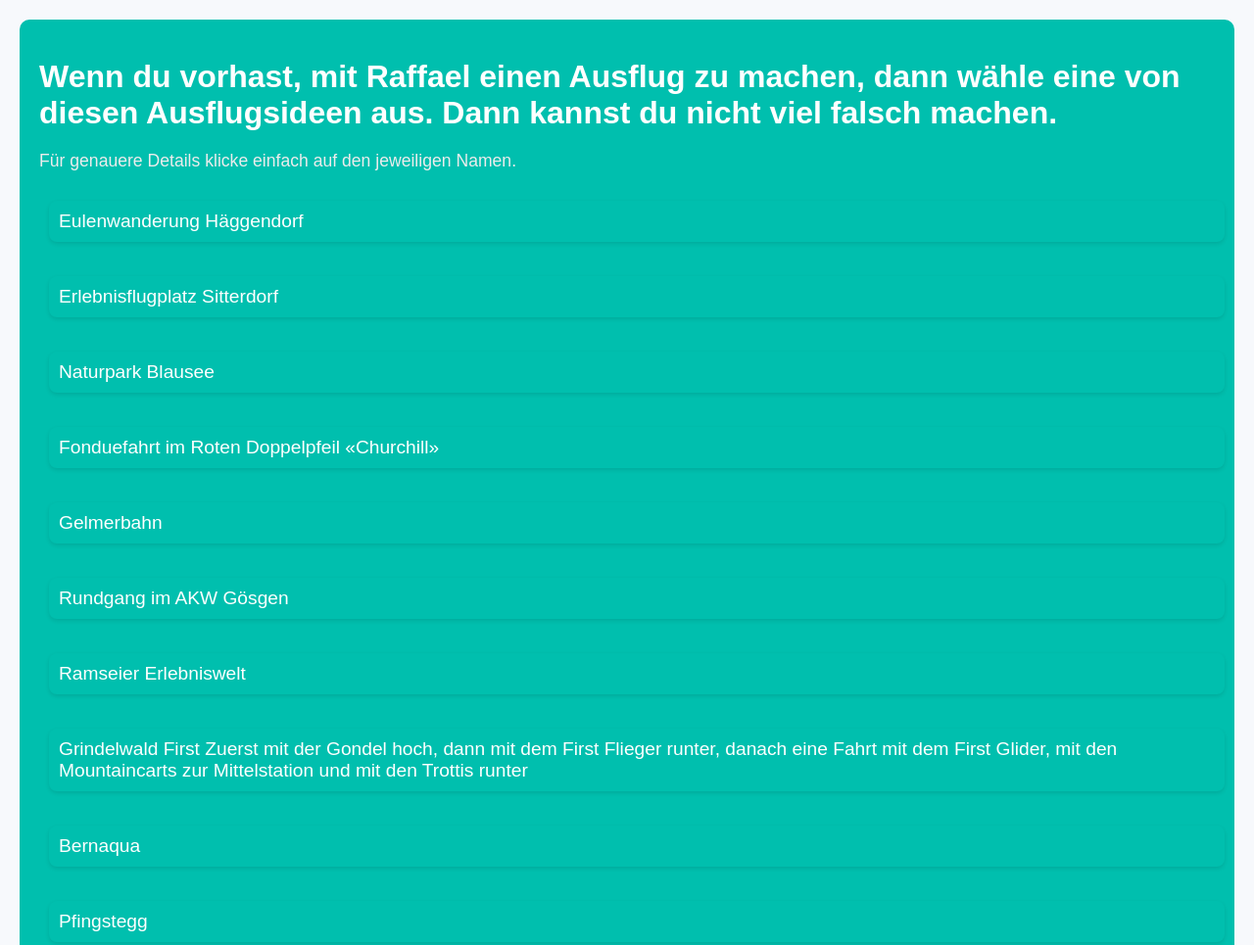
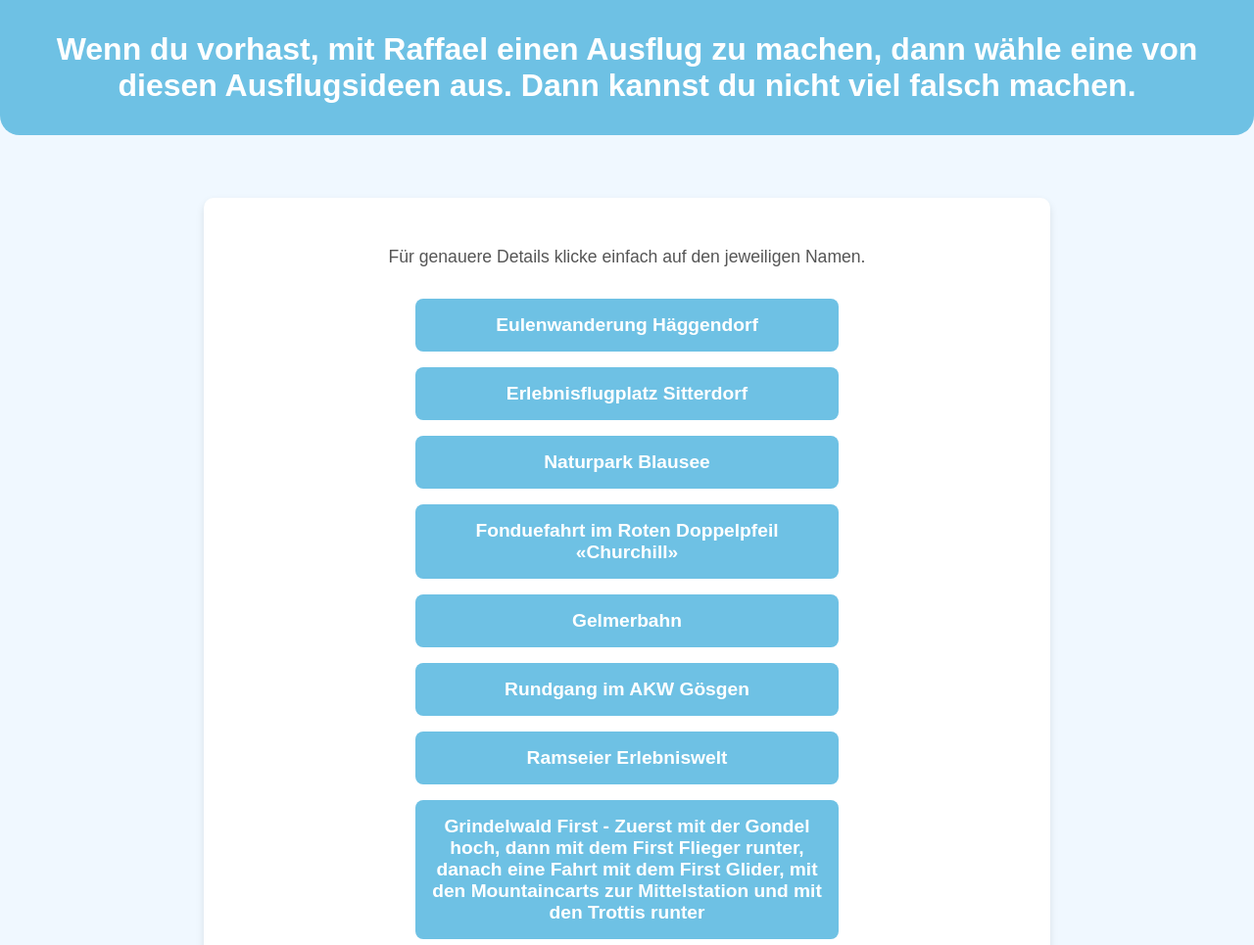
Before and after one commit to raffaelbauer/Ausflugsideen, a plain HTML site: page index.html in a window 1280 px wide. Shown: the top 965 px of the page at 98% size. Drawn offline with Linux system fonts and the light colour scheme.

Commit message:
Update index.html

```diff
--- a/index.html
+++ b/index.html
@@ -5,80 +5,108 @@
     <meta name="viewport" content="width=device-width, initial-scale=1.0">
     <title>Ausflugsideen</title>
     <style>
+        /* Allgemeines Design */
         body {
-            font-family: 'Arial', sans-serif;
-            background-color: #f7f9fc;
-            color: #333;
+            font-family: Arial, sans-serif;
             margin: 0;
             padding: 0;
+            background-color: #f0f8ff; /* Hellblau */
+            color: #333;
         }
-        .header-background {
-            padding: 40px 20px;
-            background-color: #00bfae; /* Grün */
+
+        /* Header-Design */
+        header {
+            background: #6EC1E4; /* Blau */
             color: white;
+            padding: 2rem;
+            text-align: center;
+            border-radius: 0 0 20px 20px;
+        }
+
+        header h1 {
+            font-size: 2rem;
+            margin: 0;
+        }
+
+        main {
+            text-align: center;
+            padding: 2rem;
+        }
+
+        /* Container für die Links */
+        .link-container {
+            background-color: #ffffff; /* Weißer Hintergrund */
+            padding: 2rem;
             border-radius: 10px;
-            margin: 20px;
+            box-shadow: 0 4px 8px rgba(0, 0, 0, 0.1);
+            max-width: 800px;
+            margin: 2rem auto;
         }
-        h1 {
-            font-size: 2em;
-            color: #ffffff;
-            margin: 0;
-            font-weight: bold;
+
+        .link-container h2 {
+            font-size: 1.6rem;
+            color: #6EC1E4; /* Blau */
+            margin-bottom: 20px;
         }
+
         .instructions {
-            font-size: 1.1em;
-            margin: 20px 0;
-            color: #ececec;
+            font-size: 1.1rem;
+            color: #555;
+            margin-bottom: 2rem;
         }
-        nav {
-            margin-top: 20px;
-        }
-        ul {
+
+        /* Liste der Links */
+        nav ul {
             list-style-type: none;
             padding: 0;
             margin: 0;
-            display: block; /* Links übereinander stapeln */
         }
-        ul li {
-            padding: 10px;
-            margin-bottom: 15px;
+
+        nav ul li {
+            margin-bottom: 1rem;
         }
-        ul li a, .link-style {
+
+        nav ul li a {
+            display: block;
+            width: 100%;
+            max-width: 400px;
+            padding: 1rem;
+            text-align: center;
+            font-size: 1.2rem;
+            font-weight: bold;
+            color: white;
             text-decoration: none;
-            color: #ffffff; /* Weiße Schrift */
-            font-size: 1.2em;
-            display: inline-block;
-            background-color: #00bfae; /* Grün */
-            padding: 10px;
+            background-color: #6EC1E4;
             border-radius: 8px;
-            box-shadow: 0 2px 4px rgba(0, 0, 0, 0.1);
-            transition: background-color 0.3s ease, box-shadow 0.3s ease;
-            width: 100%;
+            transition: background-color 0.3s ease;
+            margin: 0 auto;
         }
-        ul li a:hover, .link-style:hover {
-            background-color: #008f8a; /* Dunkleres Grün */
-            box-shadow: 0 4px 8px rgba(0, 0, 0, 0.1);
+
+        nav ul li a:hover {
+            background-color: #5AAFD0;
         }
-        .link-container {
-            margin-top: 40px;
-            background-color: white;
-            padding: 20px;
-            border-radius: 10px;
-            box-shadow: 0 4px 8px rgba(0, 0, 0, 0.1);
+
+        footer {
+            background: #333;
+            color: white;
+            text-align: center;
+            padding: 1rem;
+            margin-top: 2rem;
         }
-        .link-container h2 {
-            font-size: 1.6em;
-            color: #00bfae;
-            margin-bottom: 20px;
-        }
+
     </style>
 </head>
 <body>
-    <div class="header-background">
+
+    <!-- Header-Bereich -->
+    <header>
         <h1>Wenn du vorhast, mit Raffael einen Ausflug zu machen, dann wähle eine von diesen Ausflugsideen aus. Dann kannst du nicht viel falsch machen.</h1>
+    </header>
 
+    <!-- Hauptinhalt -->
+    <main>
+        <div class="link-container">
             <p class="instructions">Für genauere Details klicke einfach auf den jeweiligen Namen.</p>
-
             <nav>
                 <ul>
                     <li><a href="https://eulenzeit.ch/Veranstaltungen/">Eulenwanderung Häggendorf</a></li>
@@ -88,16 +116,22 @@
                     <li><a href="https://www.grimselwelt.ch/bahnen/gelmerbahn/">Gelmerbahn</a></li>
                     <li><a href="https://www.ausflugsziele.ch/winter-ausflug-3/kernkraftwerk-gosgen-werkbesuche-im-winter/">Rundgang im AKW Gösgen</a></li>
                     <li><a href="https://www.sbb.ch/de/freizeit-ferien/ideen/angebot.html/tagesausflug/ramseier-erlebniswelt">Ramseier Erlebniswelt</a></li>
-                <li><a href="https://www.jungfrau.ch/de-ch/grindelwaldfirst/">Grindelwald First Zuerst mit der Gondel hoch, dann mit dem First Flieger runter, danach eine Fahrt mit dem First Glider, mit den Mountaincarts zur Mittelstation und mit den Trottis runter</a></li>
+                    <li><a href="https://www.jungfrau.ch/de-ch/grindelwaldfirst/">Grindelwald First - Zuerst mit der Gondel hoch, dann mit dem First Flieger runter, danach eine Fahrt mit dem First Glider, mit den Mountaincarts zur Mittelstation und mit den Trottis runter</a></li>
                     <li><a href="https://www.bernaqua.ch">Bernaqua</a></li>
                     <li><a href="https://pfingstegg.ch">Pfingstegg</a></li>
                     <li><a href="https://flyandrace.ch">Fly and Race Simulation</a></li>
                     <li><a href="https://www.tripadvisor.ch/Attraction_Review-g11712525-d589781-Reviews-Thermalquellen_Brigerbad-Brigerbad_Brig_Canton_of_Valais_Swiss_Alps.html">Thermalquelle Brigerbad</a></li>
                     <li><a href="https://www.salz.ch/de/standorte/besuchen-sie-das-salzbergwerk-bex">Salzwerk Bex</a></li>
-                <!-- Aarebötle Link hinzugefügt -->
                     <li><a href="https://youtube.com/shorts/j_bfejtxNjs?feature=shared" target="_blank">Aarebötle</a></li>
                 </ul>
             </nav>
         </div>
+    </main>
+
+    <!-- Footer-Bereich -->
+    <footer>
+        <p>&copy; 2024 Raffael Bauer. Alle Rechte vorbehalten.</p>
+    </footer>
+
 </body>
 </html>
```
Lines whose indentation alone changed are shown as unchanged.
